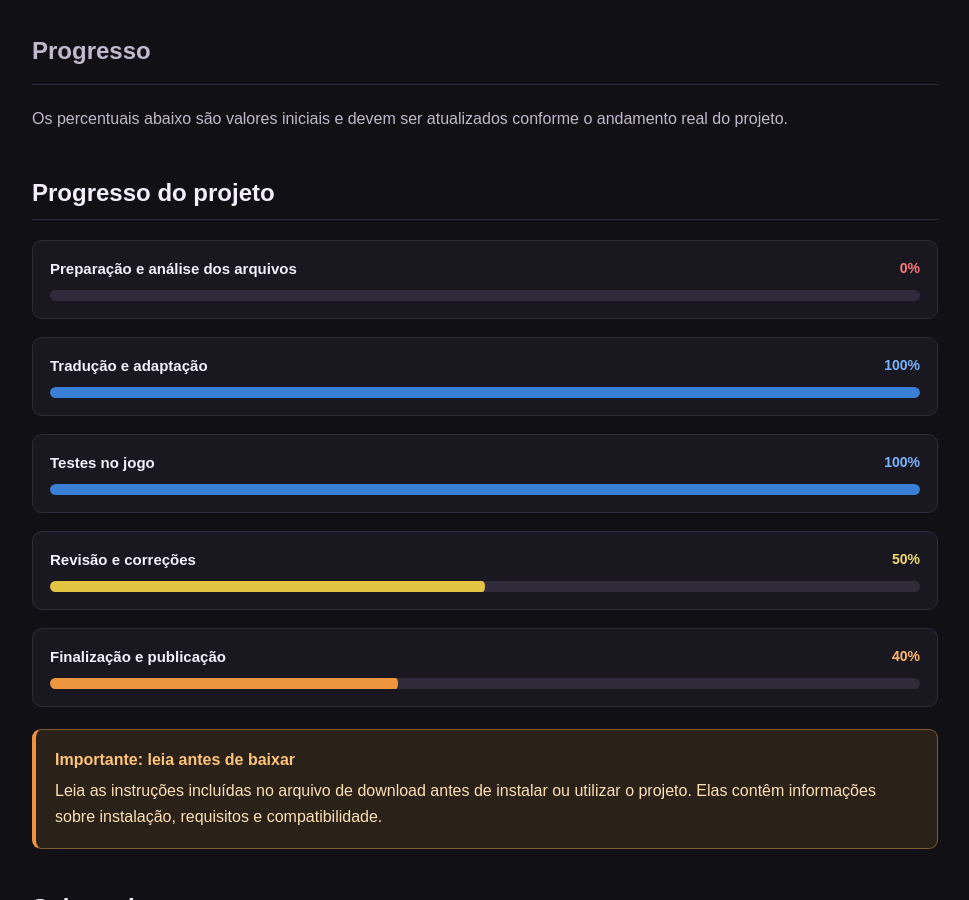
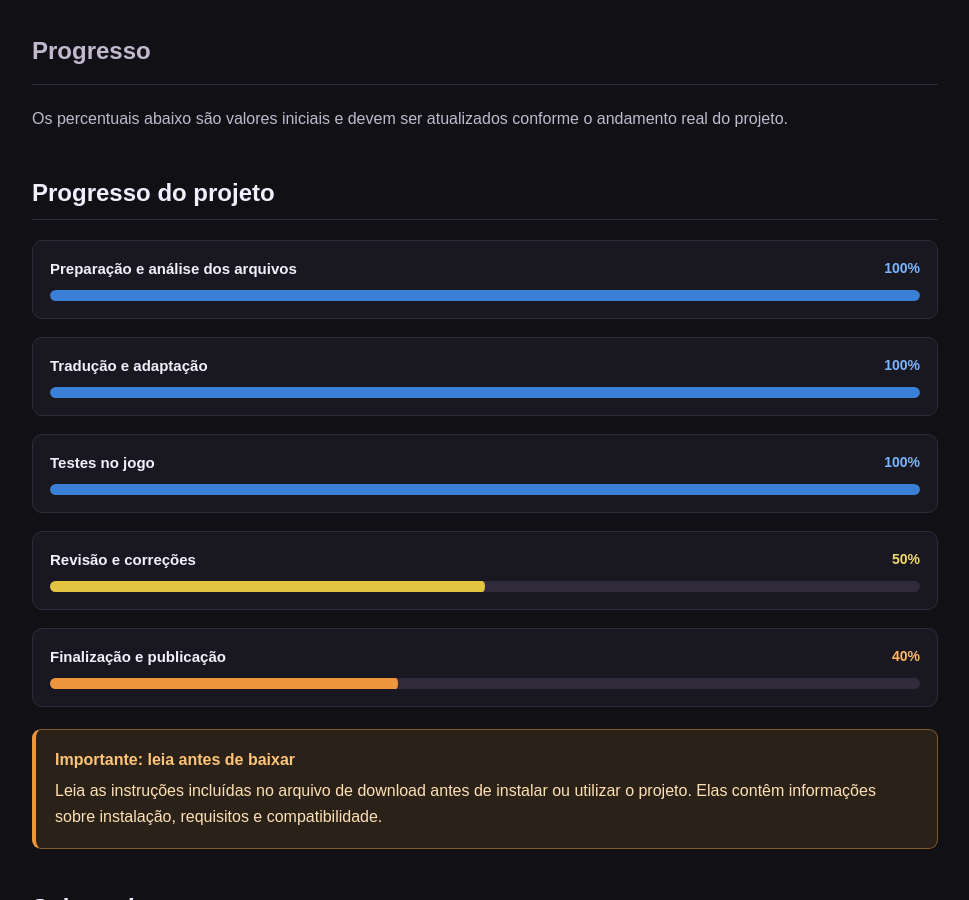
Before and after one commit to TemplarioK1/covil-secreto, a Jekyll site: the page built from _projetos/asterix-xxl2.md, in a window 1280 px wide and 900 px high, scrolled down 1228 px. Shown: the whole window, without its empty margins (155-1124 px from the left). Built offline with Jekyll 4.4.1, drawn with Linux system fonts in a browser that asks for light colours.

Commit message:
Update _projetos/asterix-xxl2.md (via Pages CMS)

```diff
--- a/_projetos/asterix-xxl2.md
+++ b/_projetos/asterix-xxl2.md
@@ -5,11 +5,12 @@ platforms:
   - Nintendo Switch
   - PC
 status: Em andamento
+date: 2026-11-05
 icon: /media/images/projetos/asterix-xxl2/icone.webp
 cover: /media/images/projetos/asterix-xxl2/capa.webp
 progress_stages:
   - name: Preparação e análise dos arquivos
-    percentage: 0
+    percentage: 100
   - name: Tradução e adaptação
     percentage: 100
   - name: Testes no jogo
@@ -22,17 +23,16 @@ game_developer: OSome Studio
 game_publisher: Microids
 game_release_year: "2018"
 game_genre: Ação e aventura; beat 'em up e plataforma 3D
-game_synopsis: >-
-  Asterix e Obelix partem para Las Vegum, um enorme parque de diversões construído por Júlio César, para
-  investigar o desaparecimento do druida Panoramix. Explore áreas temáticas inspiradas em Roma, enfrente
-  legiões romanas e descubra os planos do imperador.
+game_synopsis: Asterix e Obelix partem para Las Vegum, um enorme parque de
+  diversões construído por Júlio César, para investigar o desaparecimento do
+  druida Panoramix. Explore áreas temáticas inspiradas em Roma, enfrente legiões
+  romanas e descubra os planos do imperador.
 game_multiplayer: Não
 game_local_multiplayer: Não
 game_online_multiplayer: Não
 game_players: 1 jogador
 game_multiplayer_details: Jogo para um jogador; não possui modos multiplayer local ou online.
 ---
-
 ## Sobre o projeto
 
 Este projeto tem como objetivo disponibilizar **Asterix & Obelix XXL 2** em português brasileiro, tornando a aventura mais acessível aos jogadores. O trabalho é voltado às versões de **Nintendo Switch e PC**.
```
